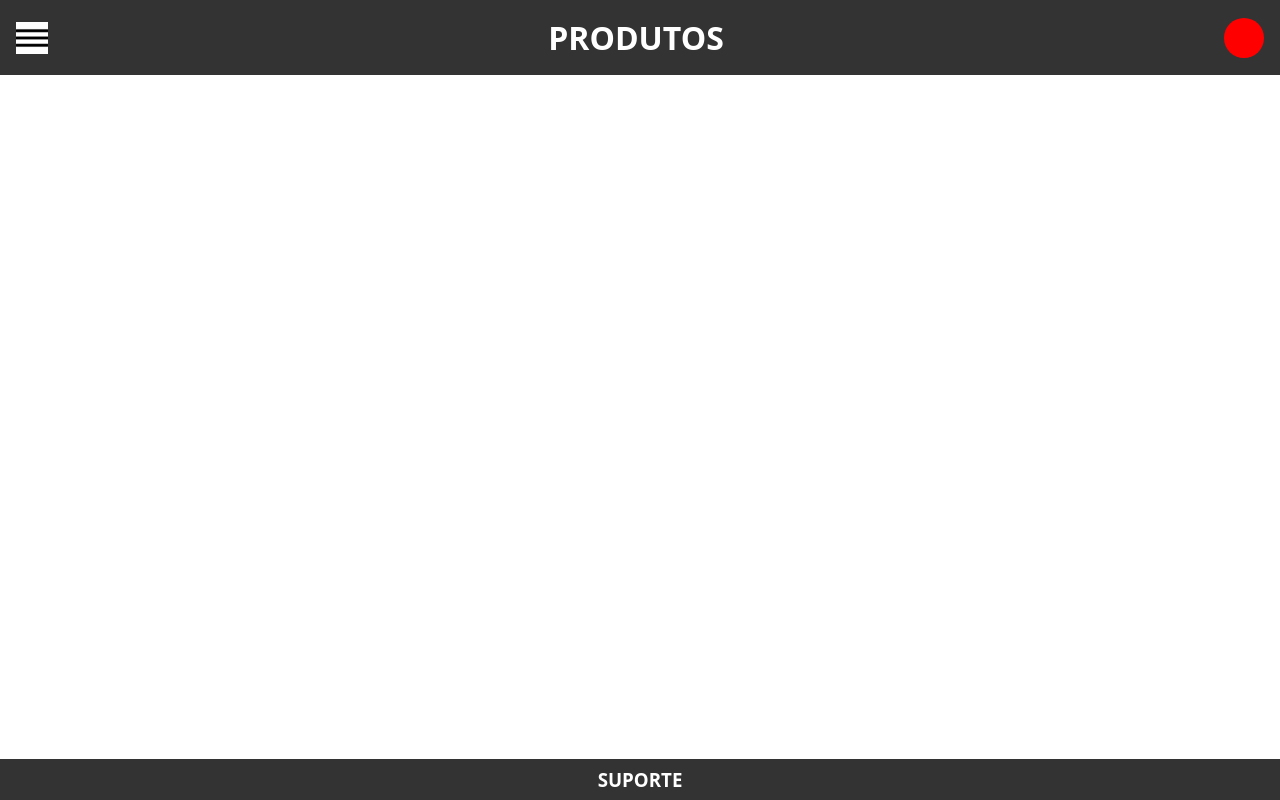
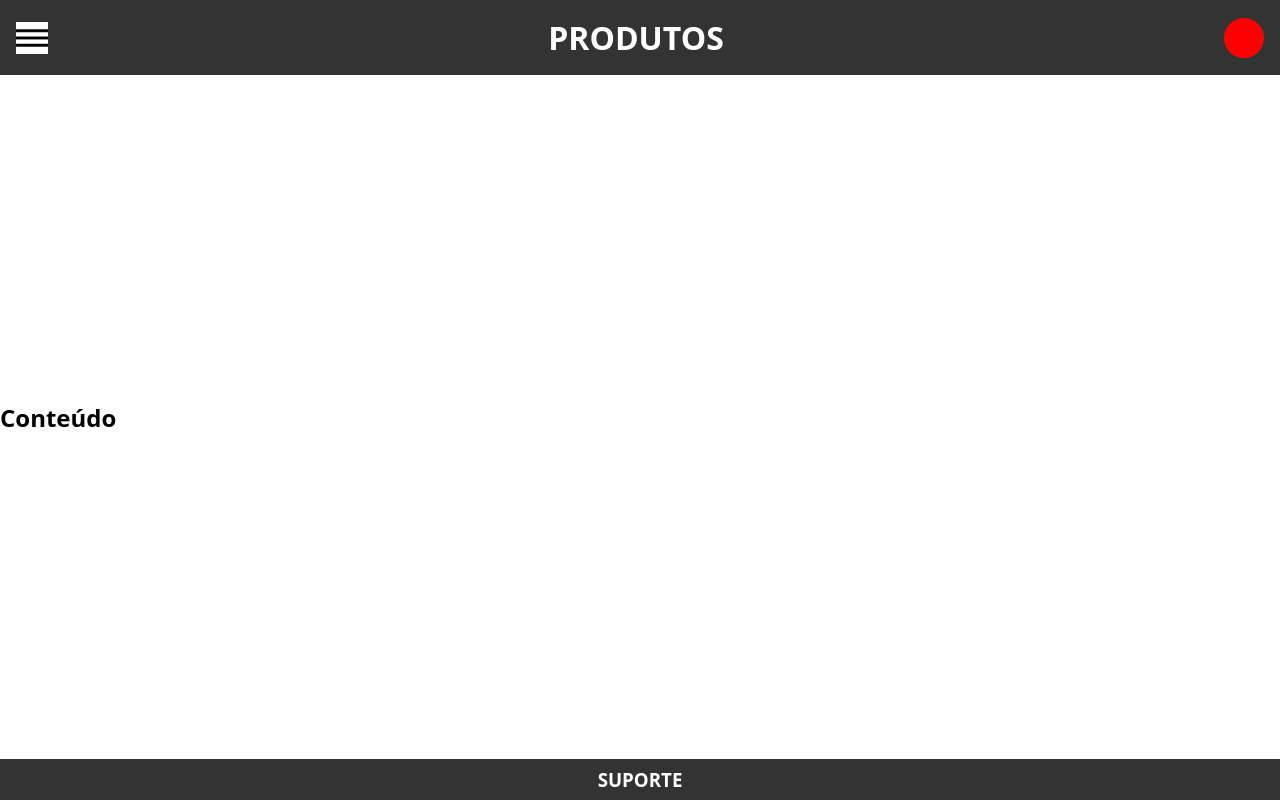
Before and after one commit to AndrewHGomes/comanda, a React (Vite) app: page / in a window 1280 px wide. Built offline with nearby package versions, Linux system fonts and the light colour scheme.

Commit message:
Criação da section principal

```diff
--- /dev/null
+++ b/src/components/MainContent.jsx
@@ -0,0 +1,9 @@
+const MainContent = () => {
+  return (
+    <section>
+      <h2>Conteúdo</h2>
+    </section>
+  );
+};
+
+export default MainContent;
--- a/src/pages/Home.jsx
+++ b/src/pages/Home.jsx
@@ -1,5 +1,6 @@
 import { Outlet, Link } from "react-router-dom";
 import dashboard from "../styles/Dashboard.module.css";
+import MainContent from "../components/MainContent";
 
 const Home = () => {
   return (
@@ -13,6 +14,7 @@ const Home = () => {
           <div></div>
         </Link>
       </header>
+      <MainContent />
       <Outlet />
       <footer>
         <h3>SUPORTE</h3>
```
Also changed, not shown: src/components/Mesa.jsx (added, +9 -0 lines).
